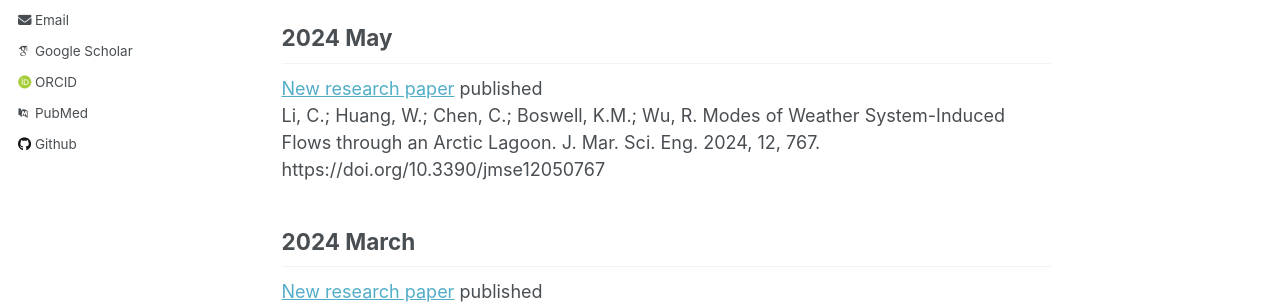
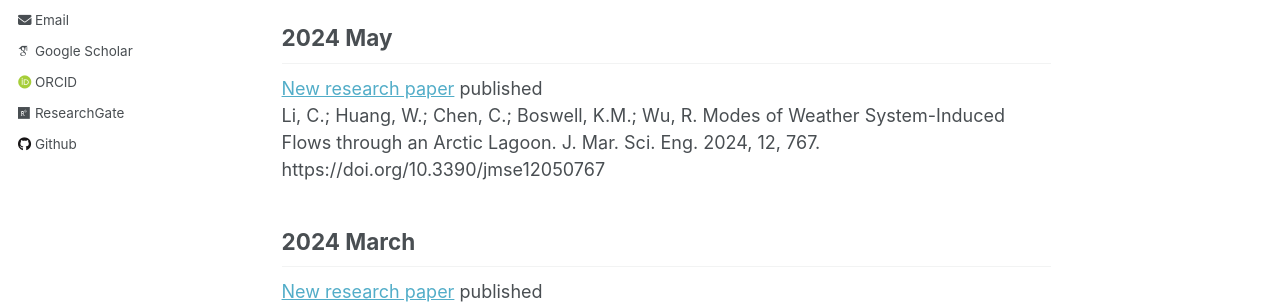
Before and after one commit to huang96169/huang96169.github.io, a Jekyll site: the page built from _pages/about.md, in a window 1280 px wide. Shown: the part 388-692 px from the top of the page. Built offline with Jekyll 4.4.1, drawn with Linux system fonts in a browser that asks for light colours; some web fonts are replaced.

Commit message:
added researchgate URL

```diff
--- a/_config.yml
+++ b/_config.yml
@@ -35,8 +35,7 @@ author:
   googlescholar    : "https://scholar.google.com/citations?user=6Dhb0skAAAAJ&hl=en"
   impactstory      : # URL
   orcid            : "https://orcid.org/0000-0003-2961-1748"
-  pubmed           : "https://www.ncbi.nlm.nih.gov/pubmed/?term=john+snow"
-  researchgate     : # URL
+  researchgate     : "https://www.researchgate.net/profile/Wei-Huang-183"
 
   # Repositories and software development
   bitbucket        : # Username - Update with your username on the site
```
